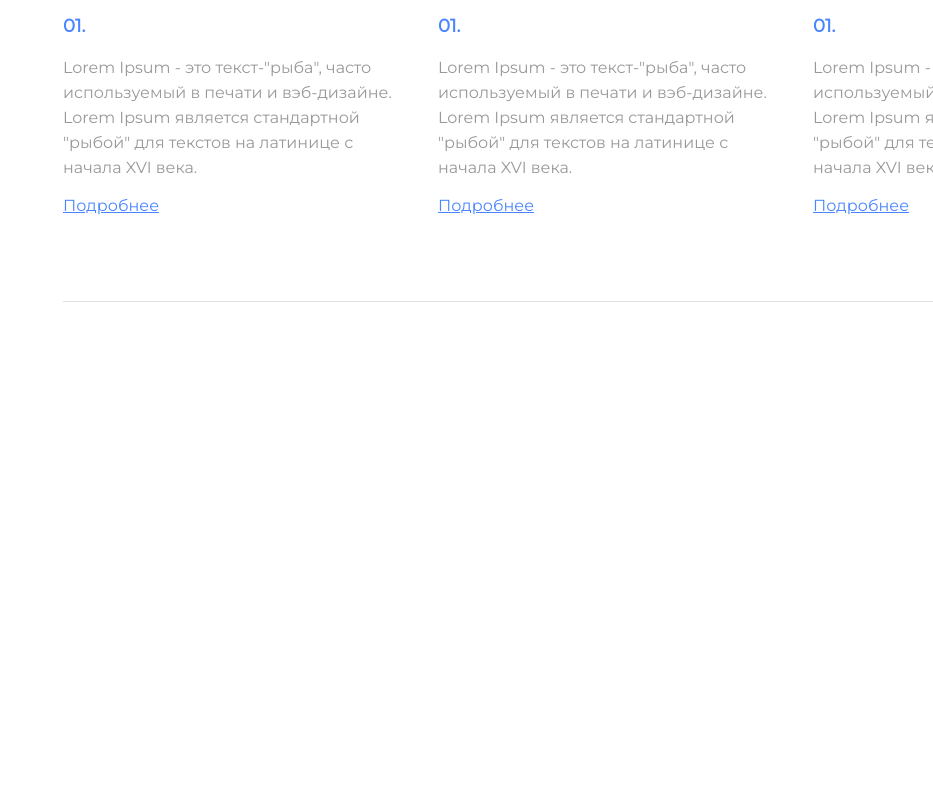
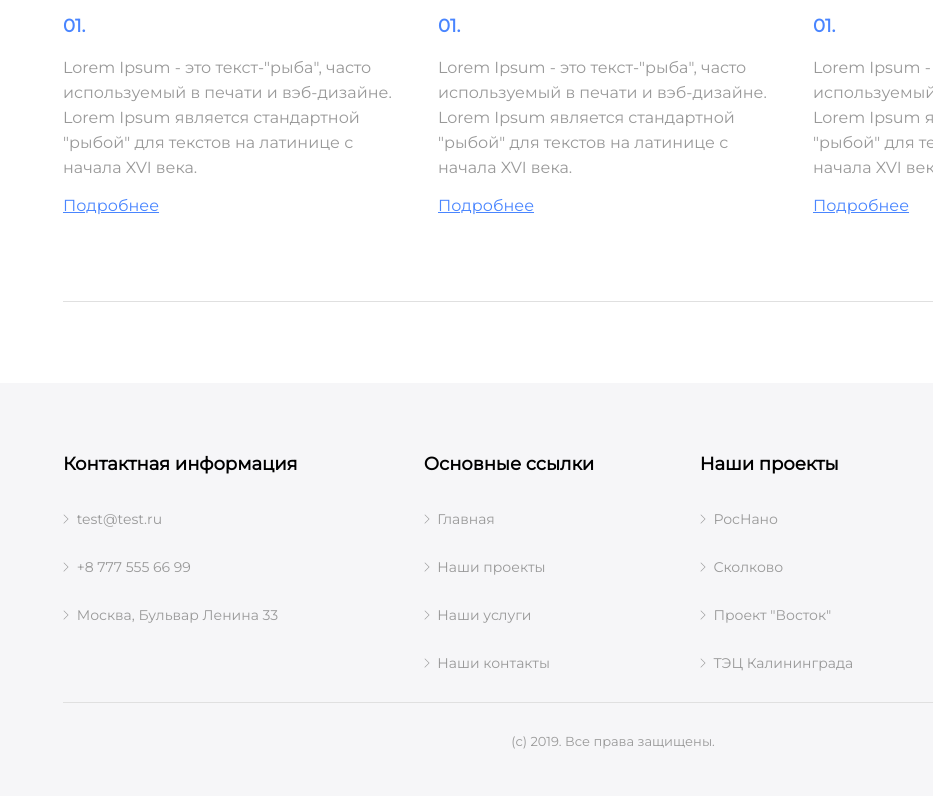
Before and after one commit to dragoblued/template4, a plain HTML site: page index.html in a window 1280 px wide. Shown: the part 3033-3829 px from the top of the page, without its empty margins (347-1280 px from the left). Before the commit the page ends 3335 px from the top, so only its background shows below. Drawn offline with Linux system fonts and the light colour scheme.

Commit message:
last block

```diff
--- a/index.html
+++ b/index.html
@@ -164,5 +164,85 @@
         </div>
       </div>
     </div>
+    <div class="block footer">
+      <div class="footer_head">
+        <div class="footer_list">
+          <h1>
+            Контактная информация
+          </h1>
+          <ul>
+            <li>
+              test@test.ru
+            </li>
+            <li>
+              +8 777 555 66 99
+            </li>
+            <li>
+              Москва, Бульвар Ленина 33
+            </li>
+          </ul>
+        </div>
+        <div class="footer_list">
+          <h1>
+            Основные ссылки
+          </h1>
+          <ul>
+            <li>
+              Главная
+            </li>
+            <li>
+              Наши проекты
+            </li>
+            <li>
+              Наши услуги
+            </li>
+            <li>
+              Наши контакты
+            </li>
+          </ul>
+        </div>
+        <div class="footer_list">
+          <h1>
+            Наши проекты
+          </h1>
+          <ul>
+            <li>
+              РосНано
+            </li>
+            <li>
+              Сколково
+            </li>
+            <li>
+              Проект "Восток"
+            </li>
+            <li>
+              ТЭЦ Калининграда
+            </li>
+          </ul>
+        </div>
+        <div class="footer_list">
+          <h1>
+            Социальные сети
+          </h1>
+          <ul>
+            <li>
+              VK.com
+            </li>
+            <li>
+              Instagram
+            </li>
+            <li>
+              Facebook
+            </li>
+            <li>
+              Twiter
+            </li>
+          </ul>
+        </div>
+      </div>
+      <div class="footer_down">
+        <p>(с) 2019. Все права защищены.</p>
+      </div>
+    </div>
   </body>
 </html>
--- a/index.less
+++ b/index.less
@@ -283,3 +283,59 @@ html, body {
 		}
 	}
 }
+
+.footer {
+	color: #999999;
+	position: relative;
+	top: 300px;
+	height: 413px;
+	background: #F6F6F8;
+	&_head {
+		margin: 0 auto;
+		width: 1100px;
+		display: flex;
+		font-size: 14px;
+		justify-content: space-between;
+		border-bottom: 1px solid #E0E0E0;
+		h1 {
+			color: black;
+			margin-top: 70px;
+			margin-bottom: 35px;
+			font-size: 18px;
+		}
+		ul {
+			text-decoration: none;
+		}
+
+		li {
+			list-style-type: none;
+			margin-bottom: 30px;
+		}
+	}
+	&_list {
+		li {
+			position: relative;
+			left: -40px;
+			&:before {
+				content: "";
+				display: inline-block;
+				position: relative;
+				width: 10px;
+				height: 10px;
+				background: url(vector.png) no-repeat;
+
+			}
+		}
+	}
+	&_down {
+		margin: 0 auto;
+		width: 1100px;
+		p {
+			margin: 0 auto;
+			text-align: center;
+			margin-top: 30px;
+			width: 386px;
+			font-size: 13px;
+		}
+	}
+}
--- a/style.css
+++ b/style.css
@@ -277,3 +277,54 @@ body {
   text-decoration-line: underline;
   color: #4985FF;
 }
+.footer {
+  color: #999999;
+  position: relative;
+  top: 300px;
+  height: 413px;
+  background: #F6F6F8;
+}
+.footer_head {
+  margin: 0 auto;
+  width: 1100px;
+  display: flex;
+  font-size: 14px;
+  justify-content: space-between;
+  border-bottom: 1px solid #E0E0E0;
+}
+.footer_head h1 {
+  color: black;
+  margin-top: 70px;
+  margin-bottom: 35px;
+  font-size: 18px;
+}
+.footer_head ul {
+  text-decoration: none;
+}
+.footer_head li {
+  list-style-type: none;
+  margin-bottom: 30px;
+}
+.footer_list li {
+  position: relative;
+  left: -40px;
+}
+.footer_list li:before {
+  content: "";
+  display: inline-block;
+  position: relative;
+  width: 10px;
+  height: 10px;
+  background: url(vector.png) no-repeat;
+}
+.footer_down {
+  margin: 0 auto;
+  width: 1100px;
+}
+.footer_down p {
+  margin: 0 auto;
+  text-align: center;
+  margin-top: 30px;
+  width: 386px;
+  font-size: 13px;
+}
```
Also changed, not shown: vector.png (added).
